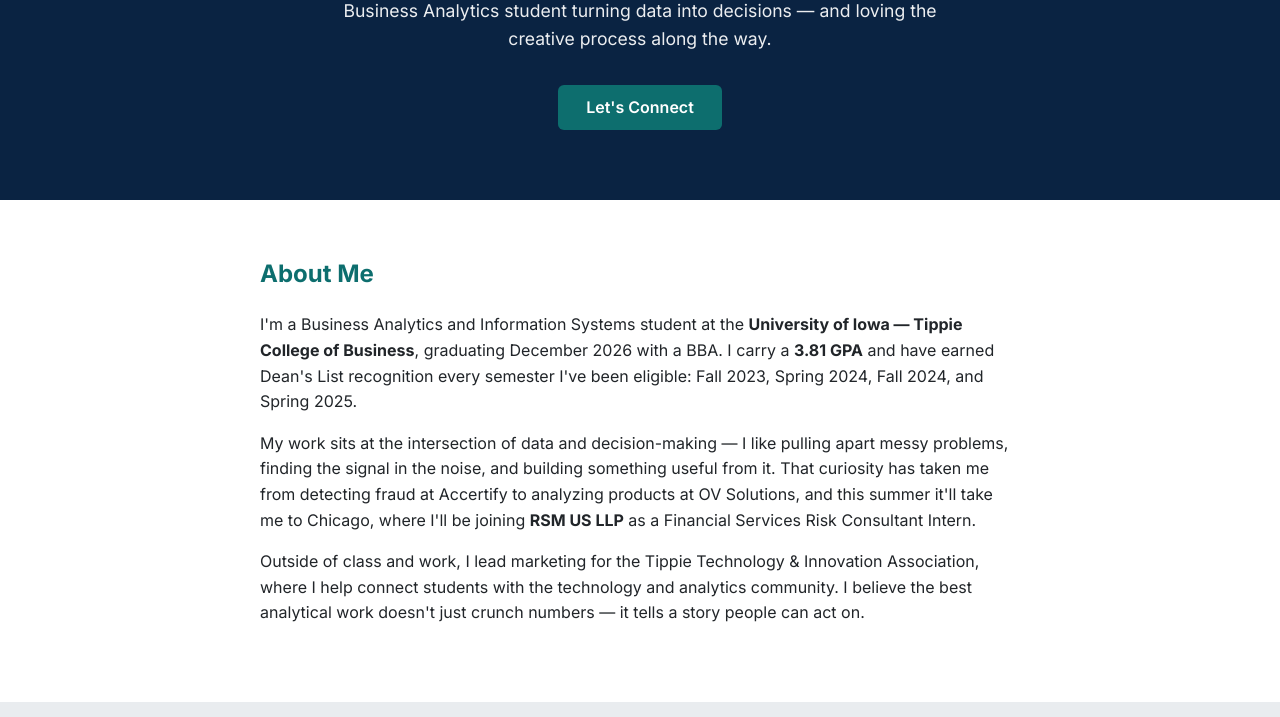
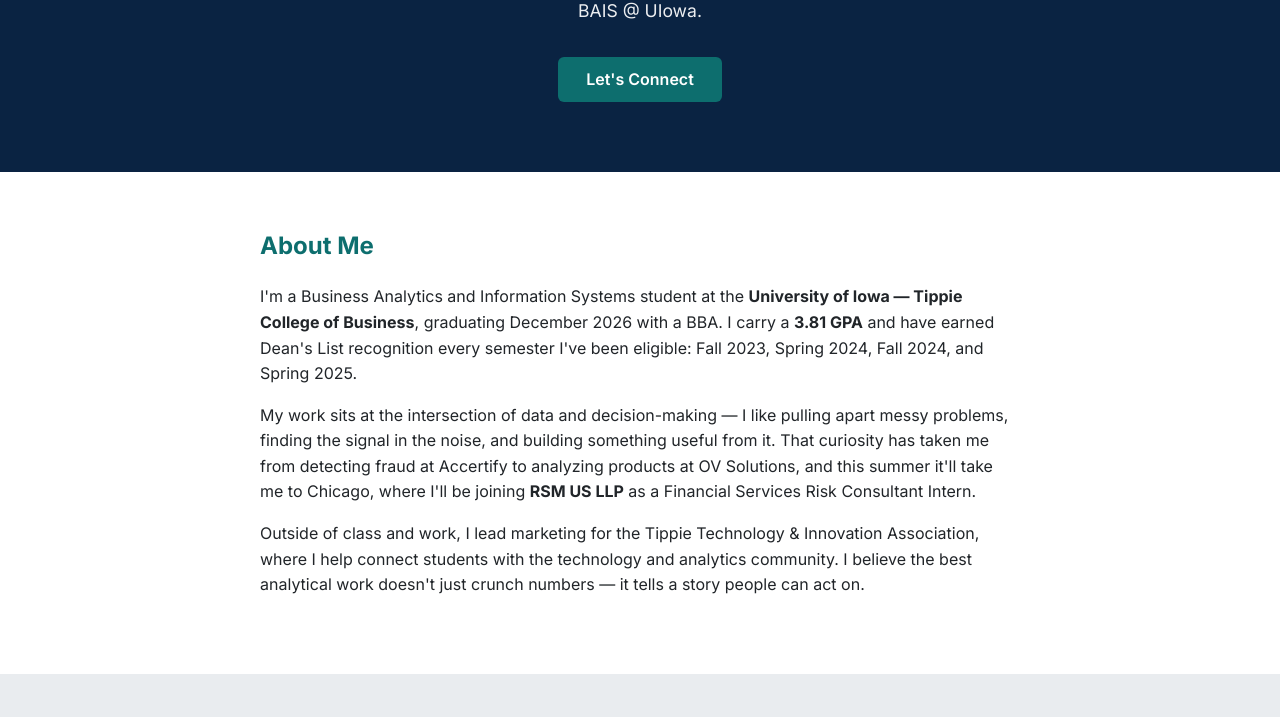
Before and after one commit to connormunz/m8_landing_page, a plain HTML site: page index.html in a window 1280 px wide. Shown: the part 383-1100 px from the top of the page. Drawn offline with nearby package versions, Linux system fonts and the light colour scheme.

```diff
--- a/index.html
+++ b/index.html
@@ -46,7 +46,7 @@
       <div class="content-wrap text-center">
         <img src="images/headshot.jpeg" alt="Professional headshot of Connor Munz" class="headshot">
         <h1>Connor Munz</h1>
-        <p class="hero-tagline">Business Analytics student turning data into decisions — and loving the creative process along the way.</p>
+        <p class="hero-tagline">BAIS @ UIowa.</p>
         <a href="#contact" class="btn btn-cta">Let's Connect</a>
       </div>
     </header>
```
Also changed, not shown: 2 other files.
